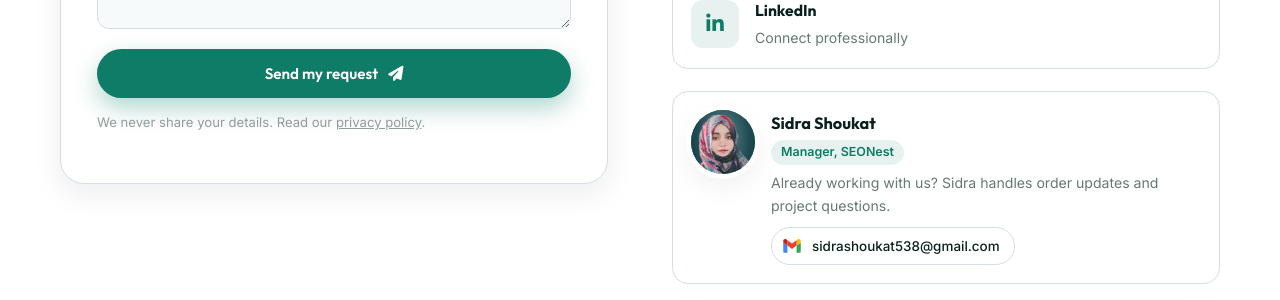
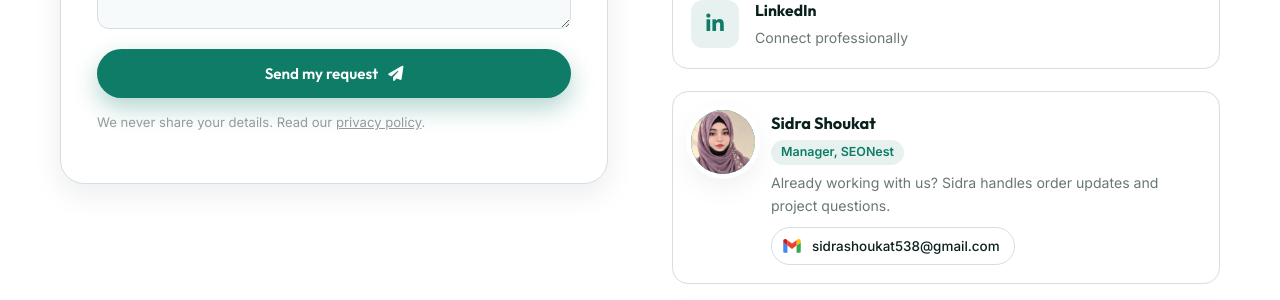
Before and after one commit to Nadeemmayo/seonest.online, a Jekyll site: the page contact.html, which Jekyll copies as it is, in a window 1280 px wide and 1400 px high, scrolled down 837 px. Shown: the part 350-650 px from the top of the window. Built offline with Jekyll 4.4.1, drawn with Linux system fonts in a browser that asks for light colours.

Commit message:
Update Sidra's photo
Co-Authored-By: Claude Opus 5.5 <noreply@anthropic.com>
Claude-Session: https://claude.ai/code/session_01D2nDws3cNhU7HKkbuWVjSa

```diff
--- a/assets/css/site.css
+++ b/assets/css/site.css
@@ -570,4 +570,4 @@ h1{letter-spacing:-.025em}
   .ph-initials{width:84px;height:84px;font-size:1.8rem}.ph-note{font-size:.6rem;letter-spacing:.12em}
 }
 @media (max-width:420px){.team-duo{grid-template-columns:1fr}.person-card{max-width:320px;margin:0 auto;width:100%}}
-.ts-avatar img{object-position:50% 30%}
+.ts-avatar img{object-position:50% 28%}
```
Also changed, not shown: assets/img/sidra-shoukat.jpg.
